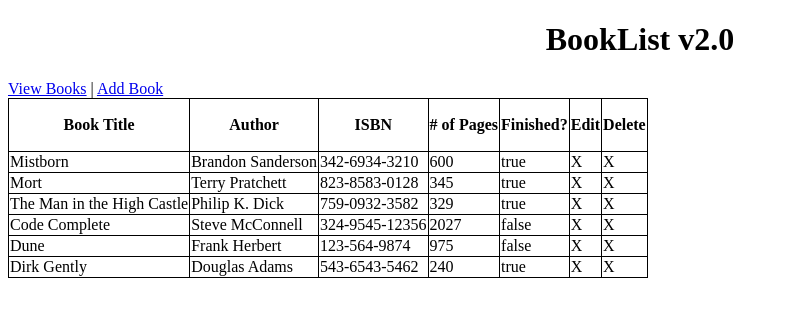
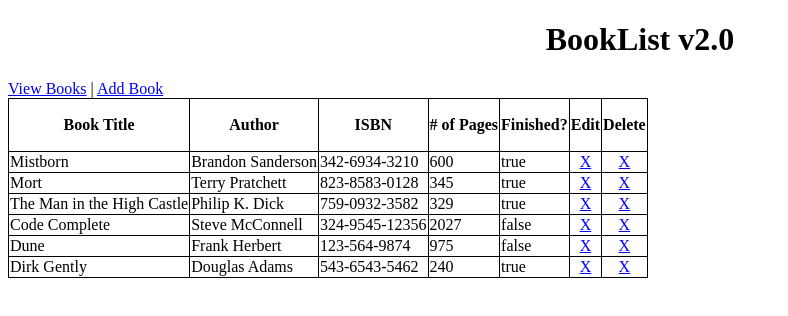
Before and after one commit to coreyknapp/angularbooklist, an Angular app: page /viewBooks in a window 1280 px wide. Shown: the top 316 px of the page, without its empty margins (0-788 px from the left). Built offline with nearby package versions, Linux system fonts and the light colour scheme.

Commit message:
Add feature to delete books

```diff
--- a/src/app/book-service.service.ts
+++ b/src/app/book-service.service.ts
@@ -2,7 +2,7 @@ import { Injectable } from '@angular/core';
 import { Book } from './book';
 import { Observable, of } from 'rxjs';
 
-const bookArray:Book[] = [
+var bookArray:Book[] = [
   {id: 1, title: "Mistborn", author: "Brandon Sanderson", isbn: "342-6934-3210", pages: 600, finished: true},
   {id: 2, title: "Mort", author: "Terry Pratchett", isbn: "823-8583-0128", pages: 345, finished: true},
   {id: 3, title: "The Man in the High Castle", author: "Philip K. Dick", isbn: "759-0932-3582", pages: 329, finished: true},
@@ -21,4 +21,8 @@ export class BookService {
   getBooks():Observable<Book[]>{
     return of(bookArray);
   }
+
+  deleteBook(id:number):void {
+    bookArray = bookArray.filter(b => b.id !== id);
+  }
 }
--- a/src/app/view-books/view-books.component.css
+++ b/src/app/view-books/view-books.component.css
@@ -7,3 +7,11 @@ table {
 th {
     height: 50px;
 }
+.thlink {
+    text-align: center;
+}
+a {
+    cursor: pointer;
+    color: blue;
+    text-decoration: underline;
+}
--- a/src/app/view-books/view-books.component.html
+++ b/src/app/view-books/view-books.component.html
@@ -5,8 +5,8 @@
         <th>ISBN</th>
         <th># of Pages</th>
         <th>Finished?</th>
-        <th>Edit</th>
-        <th>Delete</th>
+        <th class="thlink">Edit</th>
+        <th class="thlink">Delete</th>
     </tr>
     <tr *ngFor="let book of books">
         <td>{{book.title}}</td>
@@ -14,7 +14,7 @@
         <td>{{book.isbn}}</td>
         <td>{{book.pages}}</td>
         <td>{{book.finished}}</td>
-        <td>X</td>
-        <td>X</td>
+        <td class="thlink"><a href="/edit/{{book.id}}" title="edit">X</a></td>
+        <td class="thlink"><a (click)="delete(book)" title="delete">X</a></td>
     </tr>
 </table>
--- a/src/app/view-books/view-books.component.ts
+++ b/src/app/view-books/view-books.component.ts
@@ -18,4 +18,9 @@ export class ViewBooksComponent implements OnInit {
   fillBooksArray(): void {
     this.bookService.getBooks().subscribe(value => this.books = value);
   }
+
+  delete(book:Book):void {
+    this.books = this.books.filter(b => b !== book);
+    this.bookService.deleteBook(book.id);
+  }
 }
```
